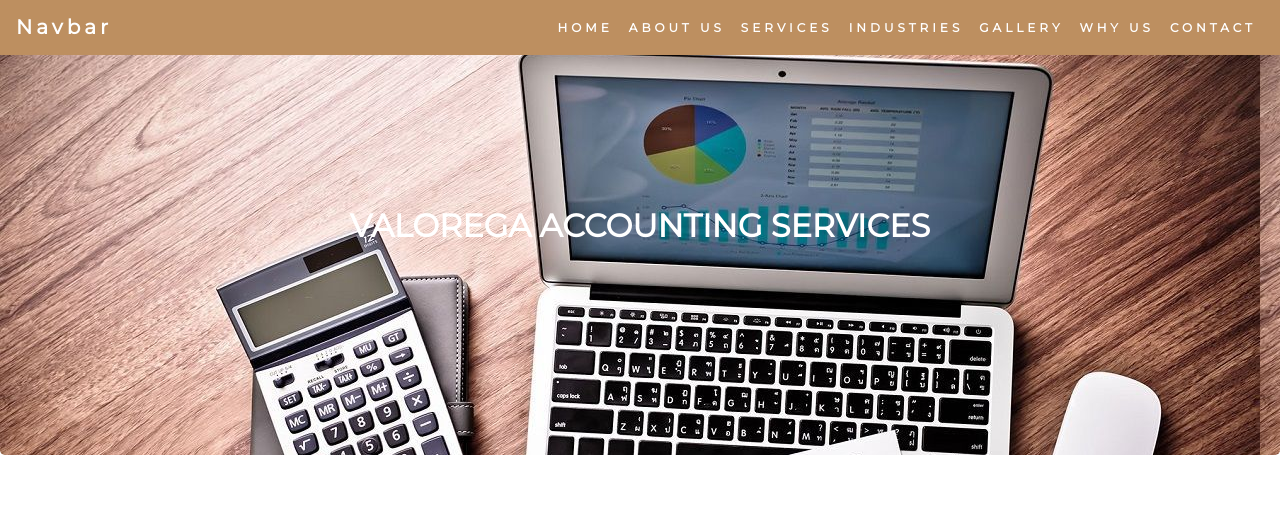
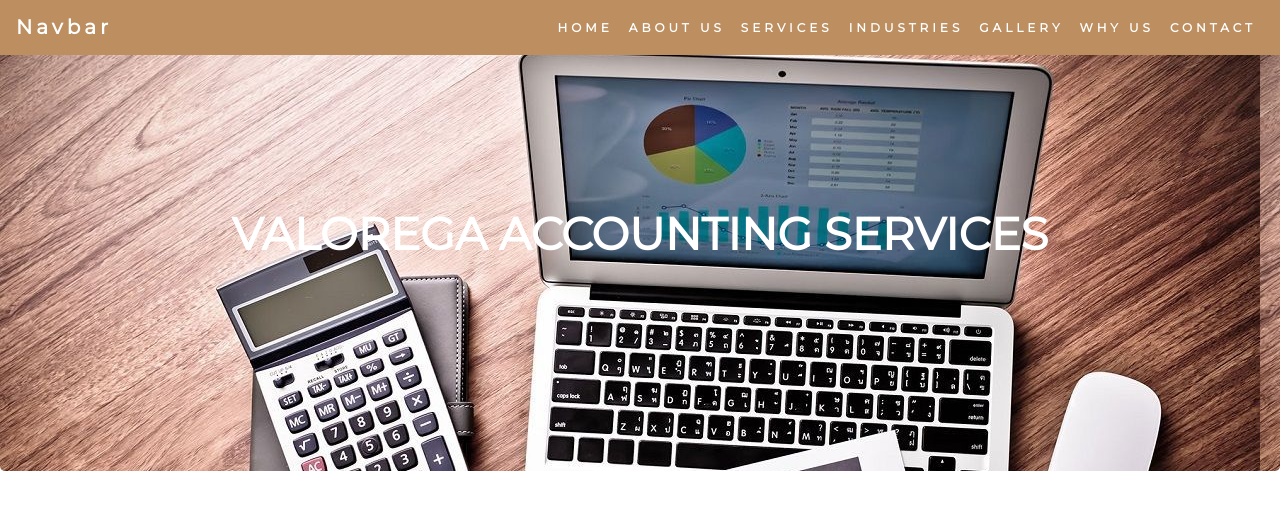
Before and after one commit to ankit-sharma-07/valorega, a plain HTML site: page index.html in a window 1280 px wide. Shown: the top 525 px of the page. Drawn offline with nearby package versions, Linux system fonts and the light colour scheme.

Commit message:
Update index.html

```diff
--- a/index.html
+++ b/index.html
@@ -21,7 +21,7 @@
     }
 
     h1 {
-      font-size: 32px;
+      font-size: 45px;
       text-transform: uppercase;
       color: #ffffff;
       font-weight:900;
```
